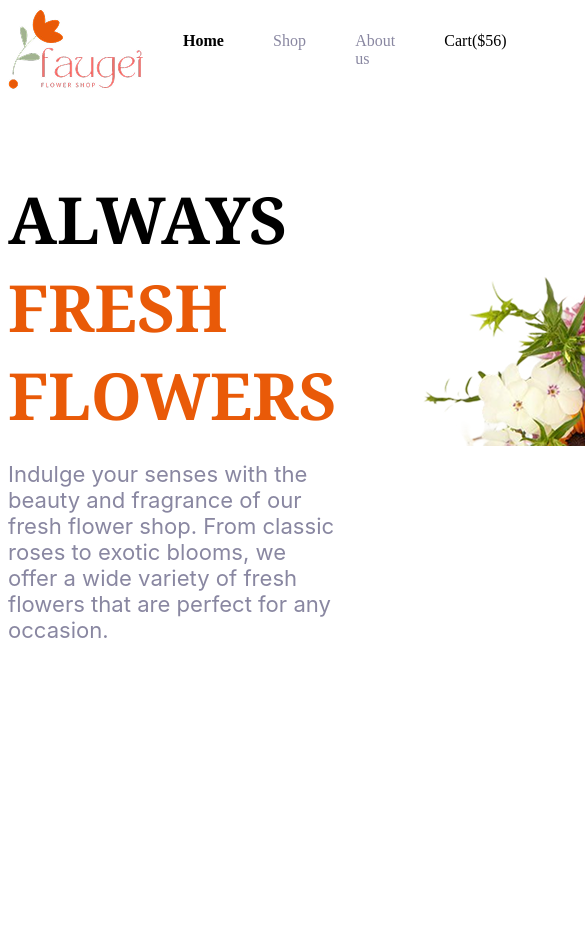
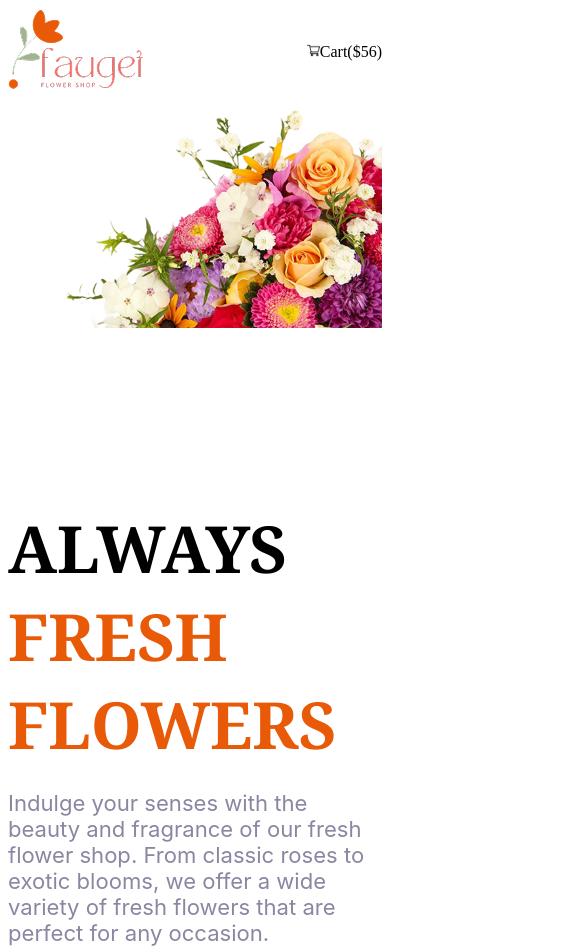
Before and after one commit to karishma-fariha/responsive-flowers, a plain HTML site: page index.html in a window 390 px wide. Shown: the top 946 px of the page, 585 px wide, since content can reach past the window. Before the commit the page ends 844 px from the top, so only its background shows below. Drawn offline with Linux system fonts and the light colour scheme.

Commit message:
added responsive in nav and banner part

```diff
--- a/index.html
+++ b/index.html
@@ -11,16 +11,18 @@
 <body>
     <header>
         <nav class="navbar display-flex">
+            <div class="nav-logo"><img src="assets/logo.png" alt=""></div>
 
-                <img src="assets/logo.png" alt="">
+
 
             <ul class="menu display-flex">
-                <li class="item "><a class="link color-two" href=""><b> Home</b></a></li>
-                <li class="item "><a class="link color-three" href=""> Shop</a></li>
-                <li class="item "><a class="link color-three" href=""> About us</a></li>
-                <!-- <img style="height:3% ;width: 3%;" src="assets/shopping-cart.png" alt=""> -->
-                <li class="item"><a class="link color-two" href="">Cart($56)</a></li>
+                <li class="item hide "><a class="link color-two" href=""><b> Home</b></a></li>
+                <li class="item hide"><a class="link color-three" href=""> Shop</a></li>
+                <li class="item hide"><a class="link color-three" href=""> About us</a></li>
 
+
+                <li class="item Cart display-flex"><a class="link color-two" href=""><img style="width:13px ; height:13px;" src="assets/shopping-cart.png" alt=""><span>Cart($56)</span></a>
+                    </li>
 
             </ul>
 
@@ -34,7 +36,7 @@
                 </p>
             </div>
             <div class="banner-bg">
-                <img src="assets/hero-flower.png" alt="">
+                <img class="banner-img" src="assets/hero-flower.png" alt="">
             </div>
         </section>
     </header>
--- a/style/responsive.css
+++ b/style/responsive.css
@@ -44,6 +44,9 @@
     max-width: 1140px;
 
 }
+.cart{
+    align-items: center;
+}
 
 .link{
     text-decoration: none;
@@ -52,7 +55,7 @@
 
 .item{
     list-style: none;
-    margin-right: 30px;
+
 }
 .menu{
     gap: 1.2rem;
@@ -72,3 +75,23 @@
     max-width: 35.625rem;
     max-height: 299px;
 }
+.banner-bg{
+    max-width: 570px;
+    height: 355px;
+}
+.banner-img{
+    width: 100%;
+}
+ /*responsive media query  */
+ @media screen and (max-width:576px){
+    .navbar,.menu{
+        flex-direction: row;
+    }
+    .hide{
+display: none;
+    }
+    .banner{
+        flex-direction: column-reverse;
+    }
+
+ }
```
